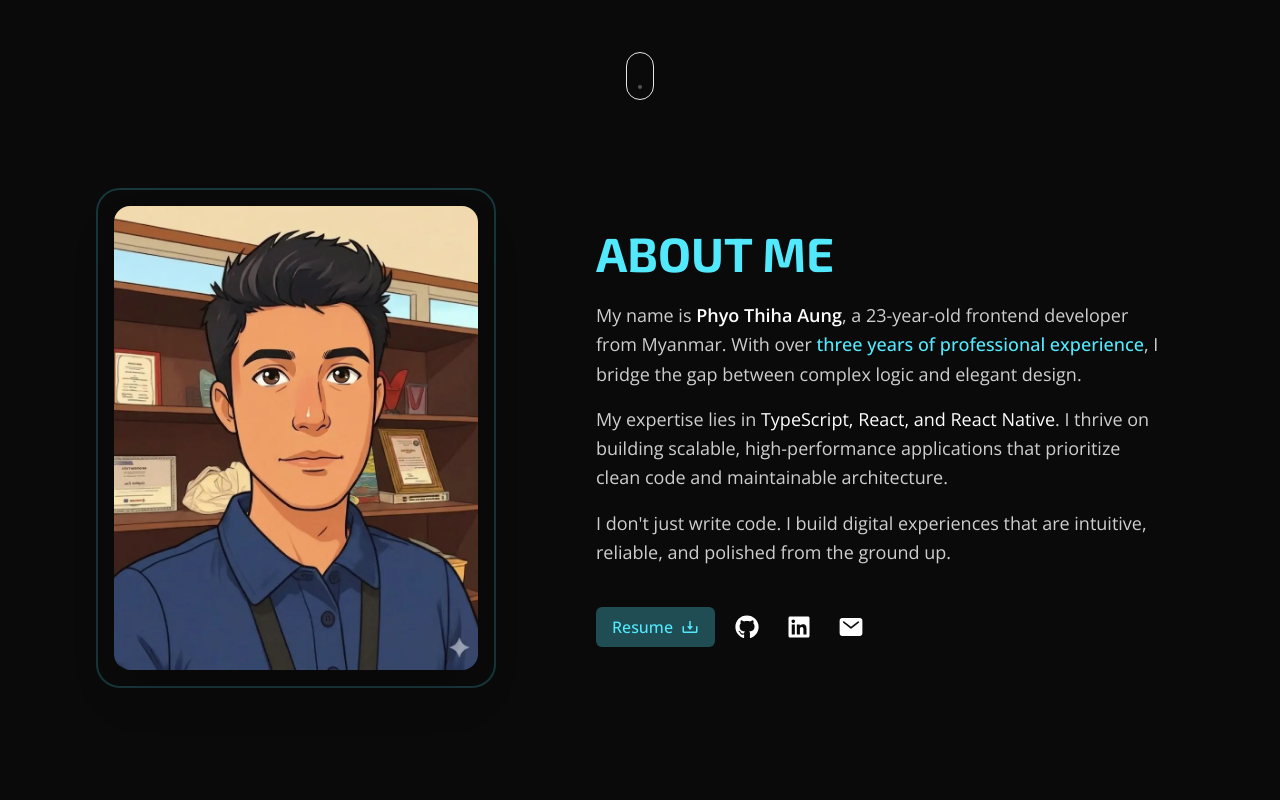
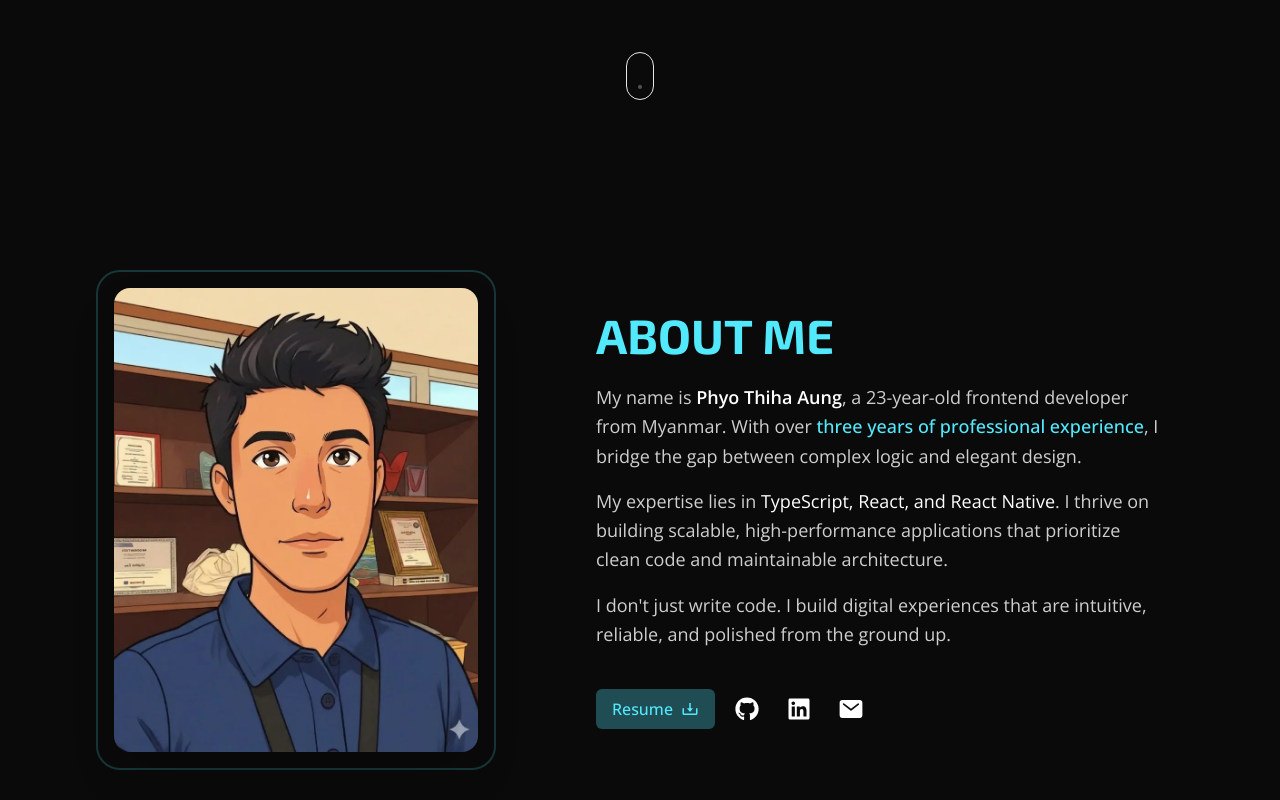
Before and after one commit to phyothiha-aung/portfolio, a Next.js app: page / in a window 1280 px wide. Shown: the part 680-1480 px from the top of the page. Built offline with nearby package versions, Linux system fonts and the light colour scheme.

Commit message:
fix message height

```diff
--- a/components/About.tsx
+++ b/components/About.tsx
@@ -27,7 +27,7 @@ const About = () => {
   return (
     <section
       id="About"
-      className="w-full flex items-center py-17 min-h-dvh h-fit md:min-h-fit"
+      className="w-full flex items-center py-17 min-h-dvh h-fit 2xl:min-h-fit"
     >
       <div className="app-container mx-auto px-6">
         <div className="flex flex-col md:flex-row items-center gap-8 lg:gap-12 xl:gap-20">
--- a/components/Contact.tsx
+++ b/components/Contact.tsx
@@ -58,7 +58,7 @@ const Contact = () => {
 
         <form
           onSubmit={handleSubmit(onSubmit)}
-          className="flex flex-col max-w-160 mx-auto w-full p-4 sm:p-8 border border-primary mt-15 rounded-lg text-white"
+          className="flex flex-col max-w-160 mx-auto w-full p-4 sm:p-8 border border-primary mt-14 rounded-lg text-white"
         >
           <input
             className={`bg-transparent p-2 outline-none border-b border-primary ${errors.name ? "border-red-500" : ""} placeholder:text-gray-600`}
@@ -117,7 +117,7 @@ const Contact = () => {
 
           <textarea
             className={`mt-4 bg-transparent p-2 outline-none border-b ${errors.message ? "border-red-500" : "border-primary"} placeholder:text-gray-600 `}
-            rows={6}
+            rows={3}
             placeholder="Message"
             autoComplete="off"
             {...register("message", {
```
